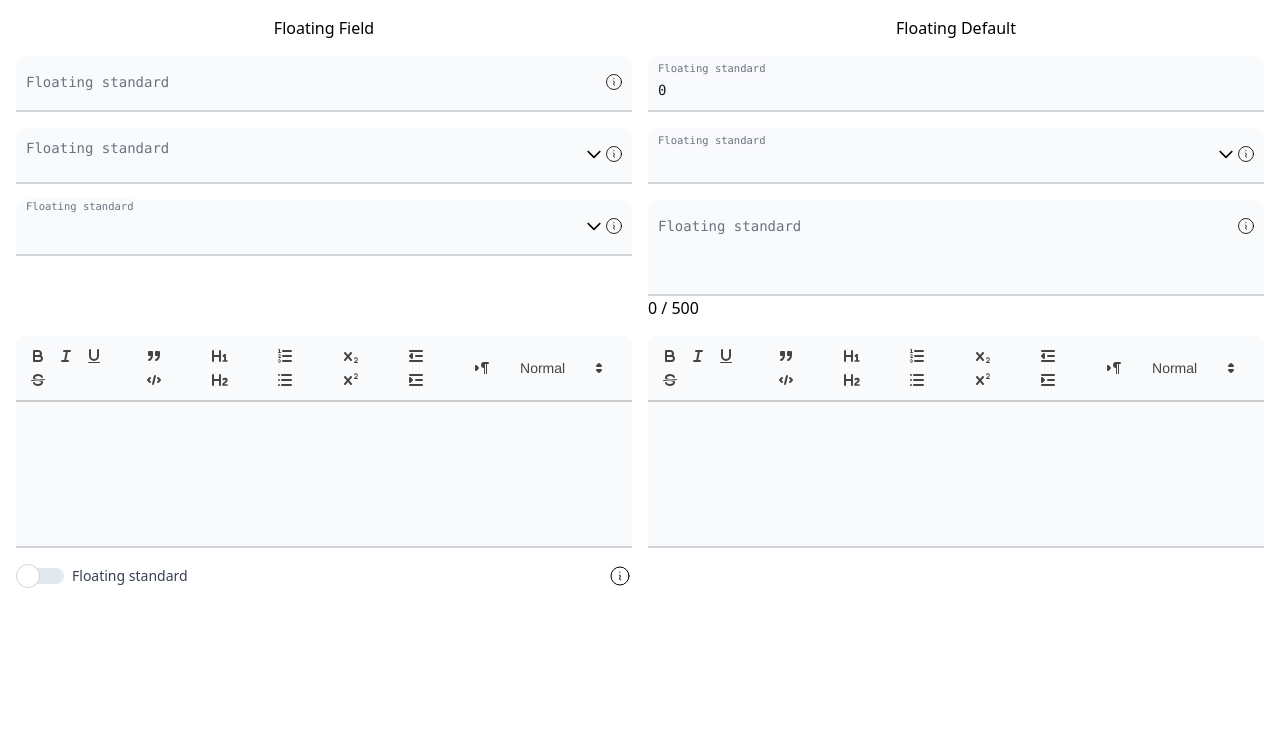
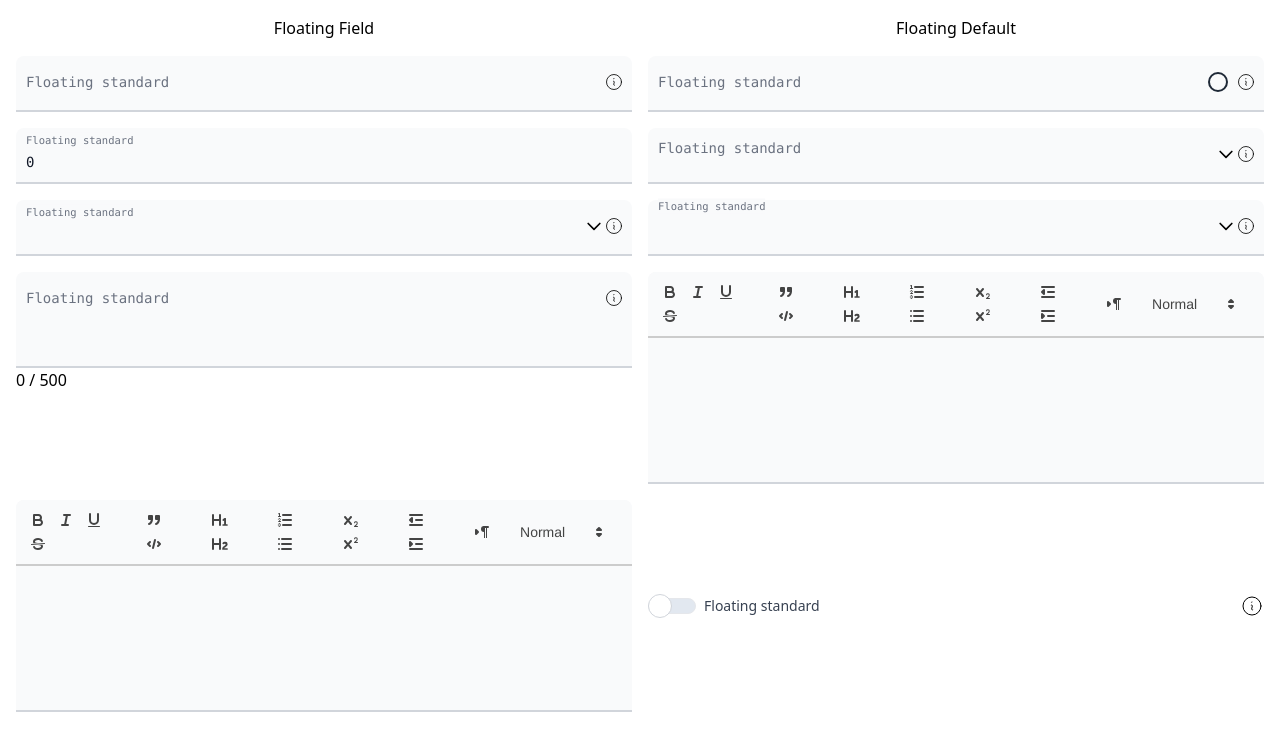
Before and after one commit to LLNet/vue-floating-form, a Vue app: page / in a window 1280 px wide. Shown: the top 750 px of the page. Built offline with nearby package versions, Linux system fonts and the light colour scheme.

Commit message:
add color support (simple)

```diff
--- /dev/null
+++ b/lib/color.js
@@ -0,0 +1,3 @@
+import Color from '@/components/Color.vue';
+
+export default Color;
--- a/src/App.vue
+++ b/src/App.vue
@@ -8,6 +8,7 @@ import Editor from "./components/Editor.vue";
 import Select2 from "@/components/Select2.vue";
 import {flip, offset, shift, useFloating} from "@floating-ui/vue";
 import Toggle from "./components/Toggle.vue";
+import Color from "@/components/Color.vue";
 
 const form = ref({
   name: '',
@@ -40,6 +41,8 @@ const {floatingStyles} = useFloating(reference, floating, {
     <button @click="layout = 'floating-field'">Floating Field</button>
     <button @click="layout = 'floating-default'">Floating Default</button>
     <Text
+        info-message="tester" :layout="layout" v-model="form.name" :info="info" />
+    <Color
         info-message="tester" :layout="layout" v-model="form.name" :info="info" />
     <Number
         info-message="tester" :layout="layout" v-model="form.number" />
--- /dev/null
+++ b/src/components/Color.vue
@@ -0,0 +1,91 @@
+<template>
+  <div
+      class="color"
+      :class="[
+        (value?.length === 0 ? 'empty':'has-content'),
+        (layout === 'floating-field' ? 'floating-field':'floating-default'),
+        (info ? 'has-info':undefined)
+      ]"
+      ref="wrapperEl"
+  >
+    <button class="input" @click="pickColor">
+      &nbsp;{{ value }}&nbsp;
+    </button>
+    <input
+        v-if="colorPicker === null"
+        type="color"
+        v-model="value"
+        ref="inputEl"
+        @change="emit('update:value', value)"
+    />
+    <Label :label="label" />
+    <div class="show-color" :style="'--show-color:' + value + ';'">&nbsp;</div>
+    <InfoIcon
+      v-if="info"
+      :info="info"
+      :input-el="inputEl"
+      :wrapper-el="wrapperEl"
+      :value="value"
+      :message="infoMessage"
+    />
+  </div>
+</template>
+<script setup>
+import {useVModel} from "@vueuse/core";
+import Label from "./Label.vue";
+import {ref} from "vue";
+import InfoIcon from "./InfoIcon.vue";
+
+const wrapperEl = ref(null);
+const inputEl   = ref(null);
+const infoEl    = ref(null);
+
+const props = defineProps({
+  label: {
+    type: String,
+    default: 'Floating standard'
+  },
+  modelValue: {
+    type: String,
+    default: ''
+  },
+  modelModifiers: {
+    type: Object,
+    default: () => ({})
+  },
+  layout: {
+    type: String,
+    default: 'floating-field',
+    validator: (value) => ['floating-field', 'floating-default'].includes(value)
+  },
+  info: {
+    type: Function,
+    default: null
+  },
+  infoMessage: {
+    type: String,
+    default: ''
+  },
+  colorPicker:{
+    type: Function,
+    default: null
+  }
+});
+const emit = defineEmits(['update:modelValue'])
+const value = useVModel(props, 'modelValue', emit)
+
+function pickColor(){
+  if(props.colorPicker){
+    return props.colorPicker({
+      setValue: function(value){
+        emit('update:modelValue', value)
+      },
+      getValue: function(){
+        return value.value;
+      }
+    })
+  }
+
+  inputEl.value.click();
+}
+</script>
--- /dev/null
+++ b/src/components/Color/saturation.vue
@@ -0,0 +1,11 @@
+<template>
+  <div>
+    Not create yet.
+  </div>
+</template>
+<script setup>
+
+</script>
+<style scoped>
+
+</style>
--- a/src/css/_default-tailwindcss.css
+++ b/src/css/_default-tailwindcss.css
@@ -42,6 +42,10 @@
 .floating-default.focus > .input{
     @apply outline-none ring-0 border-black border-gray-800;
 }
+.floating-default > .show-color{
+    @apply absolute top-3 right-6 size-5 bg-amber-300 rounded-full border-2 border-gray-800;
+    background-color: var(--show-color, transparent);
+}
 .floating-default > svg{
     @apply absolute top-3 right-0 size-5;
 }
@@ -60,6 +64,10 @@
 }
 .floating-default.has-info > svg.clear{
     @apply right-9;
+}
+
+.floating-default.color > input{
+    @apply absolute invisible inset-0 w-fit;
 }
 /**
  * Quill Editor
--- a/src/css/_field-tailwindcss.css
+++ b/src/css/_field-tailwindcss.css
@@ -67,6 +67,10 @@
 .floating-field > svg.info{
     @apply right-2 cursor-pointer;
 }
+.floating-field > .show-color{
+    @apply absolute top-4 right-9 size-5 bg-amber-300 rounded-full border-2 border-gray-800;
+    background-color: var(--show-color, transparent);
+}
 
 .floating-field > svg.select{
     @apply right-2 appearance-none;
@@ -83,6 +87,9 @@
 }
 
 .floating-field.select2{
+}
+.floating-field.color > input{
+    @apply absolute invisible inset-0 w-fit;
 }
 
 .floating-field.select2 > .label{
--- a/vite.config.js
+++ b/vite.config.js
@@ -17,6 +17,7 @@ export default defineConfig({
         select2: path.resolve(__dirname, 'lib/select2.js'),
         editor: path.resolve(__dirname, 'lib/editor.js'),
         toggle: path.resolve(__dirname, 'lib/toggle.js'),
+        color: path.resolve(__dirname, 'lib/color.js'),
       },
       formats: ['es', 'cjs'],
     },
```
